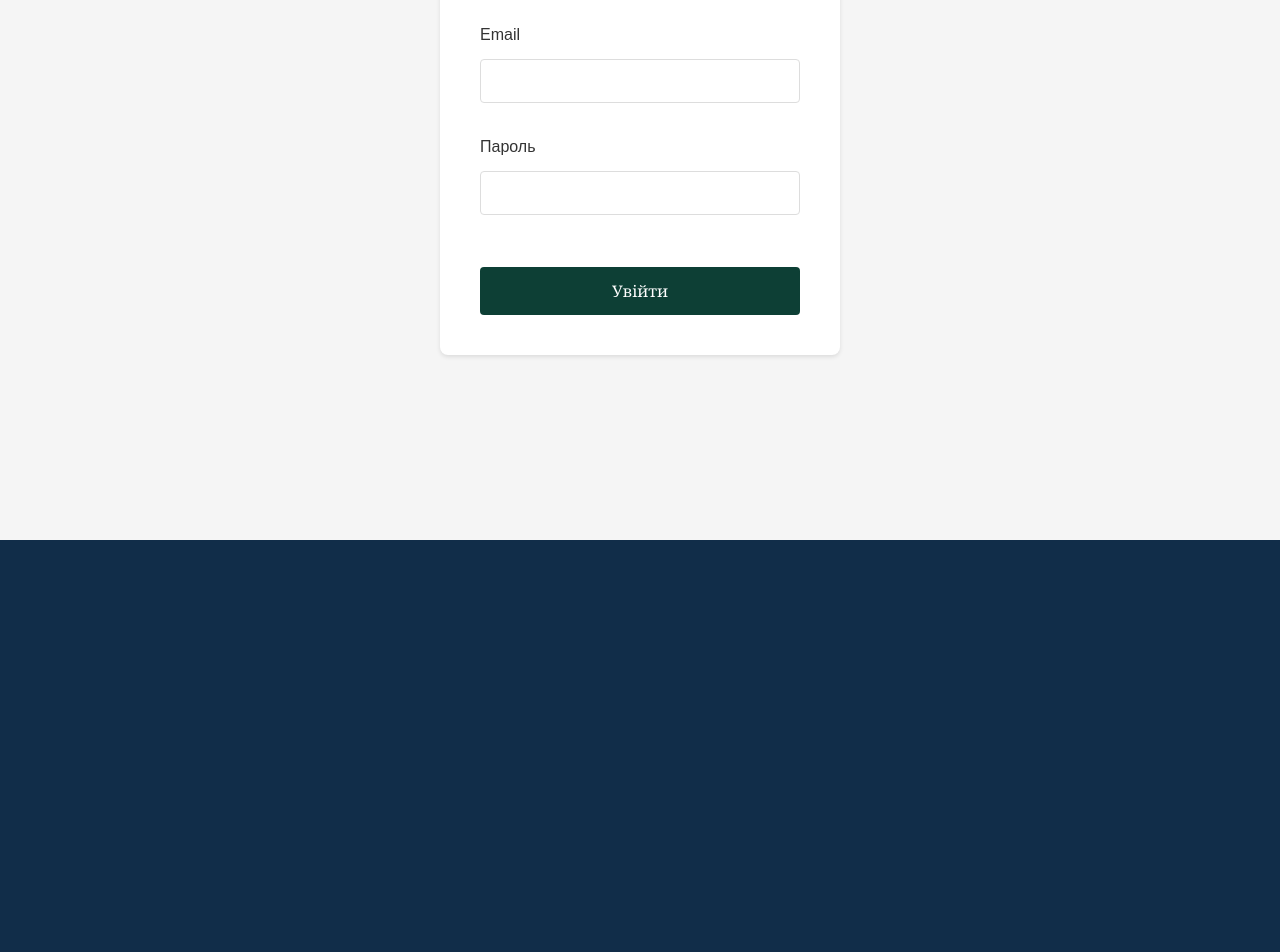
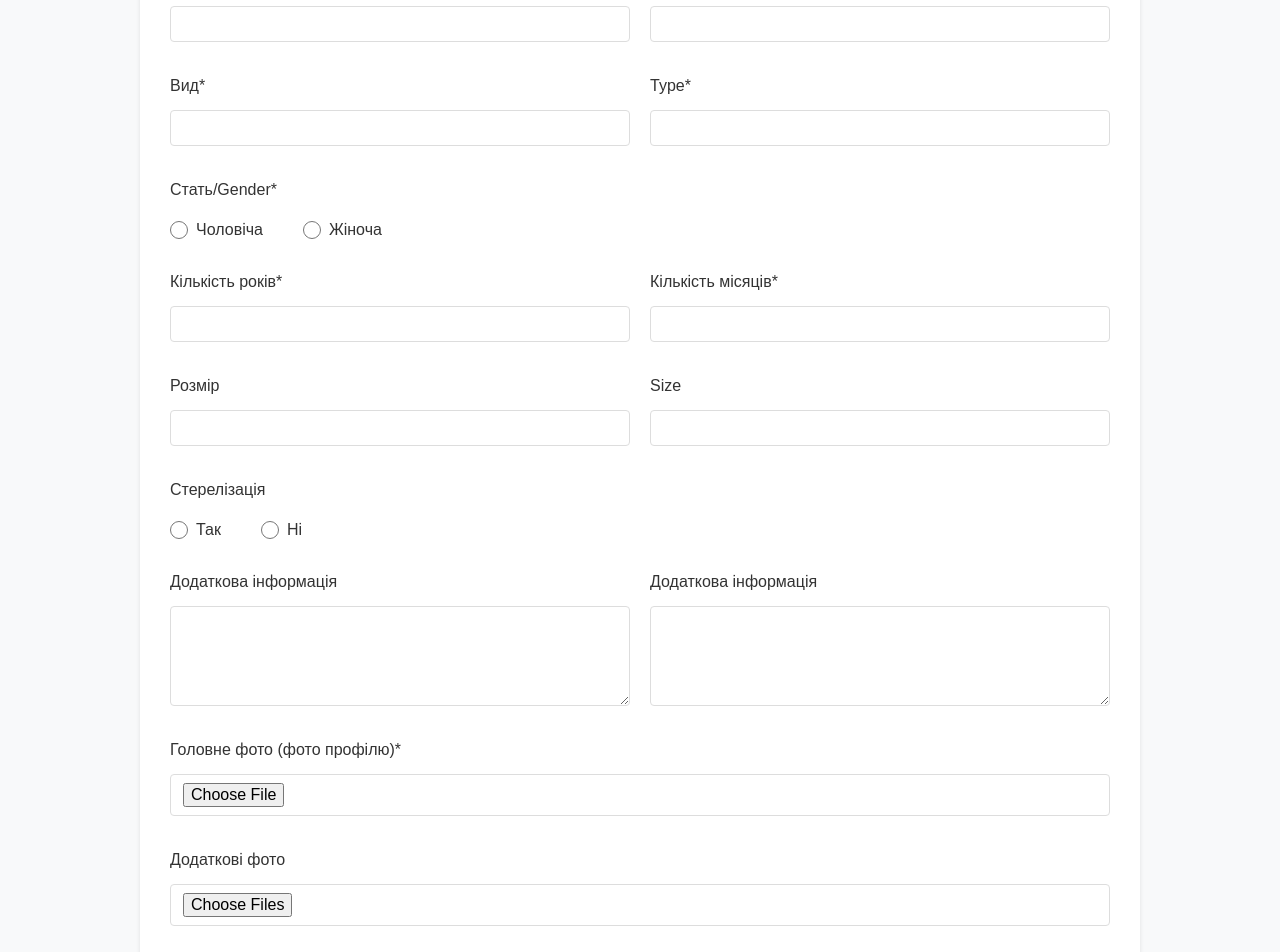
Before and after one commit to EvgeniaKurasova/react_quality_project, a React (Create React App) app: page /admin/add-animal in a window 1280 px wide. Before the commit this address led to /login. Shown: the part 260-1212 px from the top of the page. Before the commit the page ends 800 px from the top, so only its background shows below. Built offline with nearby package versions, Linux system fonts and the light colour scheme; sample sign-in values are in the browser's storage.

Commit message:
a lot of work...

```diff
--- a/package.json
+++ b/package.json
@@ -7,6 +7,7 @@
     "@testing-library/jest-dom": "^5.17.0",
     "@testing-library/react": "^11.2.7",
     "@testing-library/user-event": "^12.8.3",
+    "axios": "^1.9.0",
     "react": "^18.3.1",
     "react-dom": "^18.3.1",
     "react-icons": "^5.5.0",
--- /dev/null
+++ b/src/api/api.js
@@ -0,0 +1,15 @@
+import axios from 'axios'
+
+const api = axios.create({
+  baseURL: 'http://127.0.0.1:8000/api',
+})
+
+api.interceptors.request.use((config) => {
+  const token = localStorage.getItem('token')
+  if (token) {
+    config.headers.Authorization = `Bearer ${token}`
+  }
+  return config
+})
+
+export default api
--- a/src/components/AnimalCard.jsx
+++ b/src/components/AnimalCard.jsx
@@ -22,7 +22,7 @@ const AnimalCard = ({ animal }) => {
         <div className={styles.postDesc}>
           <span>{animal.gender}</span>
           <span>{animal.age}</span>
-        </div>
+        </div>''
         <NavLink to={`/animal/${animal.id}`}>
           <button className={styles.postButton}>Переглянути профіль</button>
         </NavLink>
--- a/src/components/AnimalCards.jsx
+++ b/src/components/AnimalCards.jsx
@@ -3,7 +3,9 @@ import styles from './AnimalCards.module.css'
 import AnimalCard from './AnimalCard'
 
 const AnimalCards = () => {
-  const { data: animals, isLoading, error } = useGetAnimalsQuery()
+  const { data: animalsResponse, isLoading, error } = useGetAnimalsQuery()
+
+  const animals = animalsResponse?.data || []
 
   if (isLoading) {
     return <div className={styles.loading}>Завантаження...</div>
@@ -13,7 +15,7 @@ const AnimalCards = () => {
     return <div className={styles.error}>Помилка завантаження даних</div>
   }
 
-  if (!animals || animals.length === 0) {
+  if (animals.length === 0) {
     return <div className={styles.noData}>Немає доступних тварин</div>
   }
 
--- a/src/components/admin/AddAnimal.jsx
+++ b/src/components/admin/AddAnimal.jsx
@@ -16,10 +16,12 @@ export default function AddAnimal() {
     age_months: '',
     size: '',
     size_en: '',
-    isSterilizet: '',
-    description: '',
-    description_en: '',
-    ag_updated_at: '',
+    is_sterilized: '',
+    additional_information: '',
+    additional_information_en: '',
+    age_updated_at: '',
+    photos: [],
+    photos_data: [],
   })
 
   const handleChange = (e) => {
@@ -30,12 +32,86 @@ export default function AddAnimal() {
     }))
   }
 
+  const handleMainPhotoChange = (e) => {
+    if (e.target.files[0]) {
+      const file = e.target.files[0]
+      setAnimal((prev) => {
+        const mainPhotoIndex = prev.photos_data.findIndex(
+          (photo) => photo.is_main
+        )
+
+        if (mainPhotoIndex !== -1) {
+          const newPhotos = [...prev.photos]
+          const newPhotosData = [...prev.photos_data]
+          newPhotos[mainPhotoIndex] = file
+          return {
+            ...prev,
+            photos: newPhotos,
+            photos_data: newPhotosData,
+          }
+        }
+
+        return {
+          ...prev,
+          photos: [...prev.photos, file],
+          photos_data: [...prev.photos_data, { is_main: true }],
+        }
+      })
+    }
+  }
+
+  const handleAdditionalPhotosChange = (e) => {
+    if (e.target.files.length > 0) {
+      const files = Array.from(e.target.files)
+      setAnimal((prev) => ({
+        ...prev,
+        photos: [...prev.photos, ...files],
+        photos_data: [
+          ...prev.photos_data,
+          ...files.map(() => ({ is_main: false })),
+        ],
+      }))
+    }
+  }
+
   const handleSubmit = async (e) => {
     e.preventDefault()
     try {
-      await addAnimal(animal).unwrap()
+      if (animal.photos.length !== animal.photos_data.length) {
+        alert('Кількість фото і описів фото не співпадає!')
+        return
+      }
+
+      const oversize = animal.photos.some(
+        (photo) => photo.size > 2 * 1024 * 1024
+      )
+      if (oversize) {
+        alert('Розмір кожного фото не повинен перевищувати 2MB!')
+        return
+      }
+
+      const formData = new FormData()
+
+      Object.keys(animal).forEach((key) => {
+        if (key !== 'photos' && key !== 'photos_data' && key !== 'gender') {
+          formData.append(key, animal[key])
+        }
+      })
+
+      formData.append('gender', animal.gender === 'true')
+
+      if (animal.photos.length > 0) {
+        animal.photos.forEach((photo, index) => {
+          formData.append('photos', photo)
+          formData.append(
+            `photos_data[${index}][is_main]`,
+            animal.photos_data[index].is_main
+          )
+        })
+      }
+
+      await addAnimal(formData).unwrap()
       alert('✅ Тварину додано успішно!')
-      // очищення форми, якщо потрібно:
       setAnimal({
         name: '',
         name_en: '',
@@ -46,10 +122,12 @@ export default function AddAnimal() {
         age_months: '',
         size: '',
         size_en: '',
-        isSterilizet: '',
-        description: '',
-        description_en: '',
-        ag_updated_at: '',
+        is_sterilized: '',
+        additional_information: '',
+        additional_information_en: '',
+        age_updated_at: '',
+        photos: [],
+        photos_data: [],
       })
     } catch (err) {
       console.error('❌ Помилка при додаванні тварини:', err)
@@ -69,7 +147,7 @@ export default function AddAnimal() {
       <form onSubmit={handleSubmit} className={styles.form}>
         <div className={styles.formGroup}>
           <div className={styles.inputGroup}>
-            <label htmlFor="name_ua">Ім'я*</label>
+            <label htmlFor="name">Ім'я*</label>
             <input
               type="text"
               id="name"
@@ -112,6 +190,7 @@ export default function AddAnimal() {
               name="type_en"
               value={animal.type_en}
               onChange={handleChange}
+              required
             />
           </div>
         </div>
@@ -123,10 +202,12 @@ export default function AddAnimal() {
               <label className={styles.radioLabel}>
                 <input
                   type="radio"
-                  name="sex"
-                  value="Чоловіча"
-                  checked={animal.sex === 'Чоловіча'}
-                  onChange={handleChange}
+                  name="gender"
+                  value="true"
+                  checked={animal.gender === 'true'}
+                  onChange={(e) =>
+                    setAnimal((prev) => ({ ...prev, gender: e.target.value }))
+                  }
                   required
                 />
                 Чоловіча
@@ -134,10 +215,12 @@ export default function AddAnimal() {
               <label className={styles.radioLabel}>
                 <input
                   type="radio"
-                  name="sex"
-                  value="Жіноча"
-                  checked={animal.sex === 'Жіноча'}
-                  onChange={handleChange}
+                  name="gender"
+                  value="false"
+                  checked={animal.gender === 'false'}
+                  onChange={(e) =>
+                    setAnimal((prev) => ({ ...prev, gender: e.target.value }))
+                  }
                   required
                 />
                 Жіноча
@@ -155,6 +238,7 @@ export default function AddAnimal() {
               name="age_years"
               value={animal.age_years}
               onChange={handleChange}
+              min="0"
               required
             />
           </div>
@@ -162,10 +246,12 @@ export default function AddAnimal() {
             <label htmlFor="age_mounth">Кількість місяців*</label>
             <input
               type="number"
-              id="age_mounth"
-              name="age_mounth"
-              value={animal.age_mounth}
+              id="age_months"
+              name="age_months"
+              value={animal.age_months}
               onChange={handleChange}
+              min="0"
+              max="11"
               required
             />
           </div>
@@ -201,9 +287,9 @@ export default function AddAnimal() {
               <label className={styles.radioLabel}>
                 <input
                   type="radio"
-                  name="isSterilizet"
+                  name="is_sterilized"
                   value="Так"
-                  checked={animal.isSterilizet === 'Так'}
+                  checked={animal.is_sterilized === 'Так'}
                   onChange={handleChange}
                 />
                 Так
@@ -211,9 +297,9 @@ export default function AddAnimal() {
               <label className={styles.radioLabel}>
                 <input
                   type="radio"
-                  name="isSterilizet"
+                  name="is_sterilized"
                   value="Ні"
-                  checked={animal.isSterilizet === 'Ні'}
+                  checked={animal.is_sterilized === 'Ні'}
                   onChange={handleChange}
                 />
                 Ні
@@ -224,32 +310,56 @@ export default function AddAnimal() {
 
         <div className={styles.formGroup}>
           <div className={styles.inputGroup}>
-            <label htmlFor="description">Опис</label>
+            <label htmlFor="additional_information">Додаткова інформація</label>
             <textarea
-              id="description"
-              name="description"
-              value={animal.description}
+              id="additional_information"
+              name="additional_information"
+              value={animal.additional_information}
               onChange={handleChange}
-              rows={4}
             />
           </div>
           <div className={styles.inputGroup}>
-            <label htmlFor="description_en">Description</label>
+            <label htmlFor="additional_information_en">
+              Додаткова інформація
+            </label>
             <textarea
-              id="description_en"
-              name="description_en"
-              value={animal.description_en}
+              id="additional_information_en"
+              name="additional_information_en"
+              value={animal.additional_information_en}
               onChange={handleChange}
-              rows={4}
             />
           </div>
         </div>
 
-        <button
-          type="submit"
-          className={styles.submitButton}
-          onClick={handleSubmit}
-        >
+        <div className={styles.formGroup}>
+          <div className={styles.inputGroup}>
+            <label htmlFor="mainPhoto">Головне фото (фото профілю)*</label>
+            <input
+              type="file"
+              id="mainPhoto"
+              name="mainPhoto"
+              accept="image/jpeg,image/png,image/jpg,image/gif"
+              onChange={handleMainPhotoChange}
+              required
+            />
+          </div>
+        </div>
+
+        <div className={styles.formGroup}>
+          <div className={styles.inputGroup}>
+            <label htmlFor="additionalPhotos">Додаткові фото</label>
+            <input
+              type="file"
+              id="additionalPhotos"
+              name="additionalPhotos"
+              multiple
+              accept="image/jpeg,image/png,image/jpg,image/gif"
+              onChange={handleAdditionalPhotosChange}
+            />
+          </div>
+        </div>
+
+        <button type="submit" className={styles.submitButton}>
           Зберегти
         </button>
       </form>
--- a/src/index.jsx
+++ b/src/index.jsx
@@ -4,7 +4,7 @@ import ReactDOM from 'react-dom/client' // імпорт з 'react-dom/client'
 import './index.css'
 import App from './App'
 import { Provider } from 'react-redux';
-import { store } from './redux/store';
+import store from './redux/store';
 // import reportWebVitals from './reportWebVitals'
 
 // ReactDOM.render(
--- a/src/pages/Login.jsx
+++ b/src/pages/Login.jsx
@@ -1,38 +1,41 @@
 import { useState } from 'react'
+import { useDispatch } from 'react-redux'
+import { setCredentials } from '../redux/authSlice'
+import api from '../api/api'
 import { useNavigate } from 'react-router-dom'
 import styles from './Login.module.css'
 
 export default function Login() {
-  const [login, setLogin] = useState({
-    email: '',
-    password: '',
-  })
+  // Стан для email, пароля та помилки
+  const [email, setEmail] = useState('')
+  const [password, setPassword] = useState('')
   const [error, setError] = useState('')
+  const dispatch = useDispatch()
   const navigate = useNavigate()
 
-  //   const handleChange = (e) => {
-  //     const { name, value } = e.target
-  //     setLogin((prev) => ({
-  //       ...prev,
-  //       [name]: value,
-  //     }))
-  //     setError('') // Clear error when user types
-  //   }
-
-  function handleInputLoginChange(e, name) {
-    setLogin({ ...login, [name]: e.target.value })
-    setError('') // Clear error when user types
-  }
-  const handleSubmit = (e) => {
+  // Обробник форми логіну
+  const handleLogin = async (e) => {
     e.preventDefault()
-    alert(JSON.stringify(login))
-    // Check credentials
-    if (login.email === 'admin@example.com' && login.password === 'admin123') {
-      // Store authentication state
-      localStorage.setItem('isAuthenticated', 'true')
+    setError('') // очищаємо попередню помилку
+    try {
+      // Відправляємо POST-запит на бекенд через api
+      const response = await api.post('/login', {
+        email,
+        password,
+      })
+      console.log('LOGIN RESPONSE:', response.data)
+      // Отримуємо токен (і, можливо, користувача)
+      const token = response.data.data.token
+      const user = response.data.data.user
+      // Зберігаємо токен у Redux та localStorage
+      dispatch(setCredentials({ token, user }))
+      // Переходимо на сторінку адмінки
       navigate('/admin')
-    } else {
-      setError('Невірний email або пароль')
+    } catch (err) {
+      // Виводимо помилку, якщо щось пішло не так
+      setError(
+        'Помилка входу: ' + (err.response?.data?.message || 'Невідома помилка')
+      )
     }
   }
 
@@ -43,15 +46,16 @@ export default function Login() {
           <h1>Вхід до адмін-панелі</h1>
         </div>
 
-        <form onSubmit={handleSubmit} className={styles.loginForm}>
+        <form onSubmit={handleLogin} className={styles.loginForm}>
           <div className={styles.inputGroup}>
             <label htmlFor="email">Email</label>
             <input
               type="email"
               id="email"
-              value={login.email}
-              onChange={(e) => handleInputLoginChange(e, 'email')}
+              value={email}
+              onChange={(e) => setEmail(e.target.value)}
               required
+              placeholder="admin@example.com"
             />
           </div>
 
@@ -60,9 +64,10 @@ export default function Login() {
             <input
               type="password"
               id="password"
-              value={login.password}
-              onChange={(e) => handleInputLoginChange(e, 'password')}
+              value={password}
+              onChange={(e) => setPassword(e.target.value)}
               required
+              placeholder="admin123"
             />
           </div>
 
--- /dev/null
+++ b/src/redux/authSlice.js
@@ -0,0 +1,29 @@
+import { createSlice } from '@reduxjs/toolkit'
+
+const initialState = {
+  token: localStorage.getItem('token') || null,
+  isAuthenticated: !!localStorage.getItem('token'),
+  user: null,
+}
+
+const authSlice = createSlice({
+  name: 'auth',
+  initialState,
+  reducers: {
+    setCredentials: (state, action) => {
+      state.token = action.payload.token
+      state.isAuthenticated = true
+      localStorage.setItem('token', action.payload.token)
+      if (action.payload.user) state.user = action.payload.user
+    },
+    logout: (state) => {
+      state.token = null
+      state.isAuthenticated = false
+      state.user = null
+      localStorage.removeItem('token')
+    },
+  },
+})
+
+export const { setCredentials, logout } = authSlice.actions
+export default authSlice.reducer
```
Also changed, not shown: src/components/ProtectedRoute.jsx (+3 -5 lines), src/pages/Admin.jsx (+33 -3 lines), src/redux/animalApi.js (+10 -0 lines), src/redux/store.js (+6 -2 lines), 1 other file (tests, documents, lock files or other folders).
